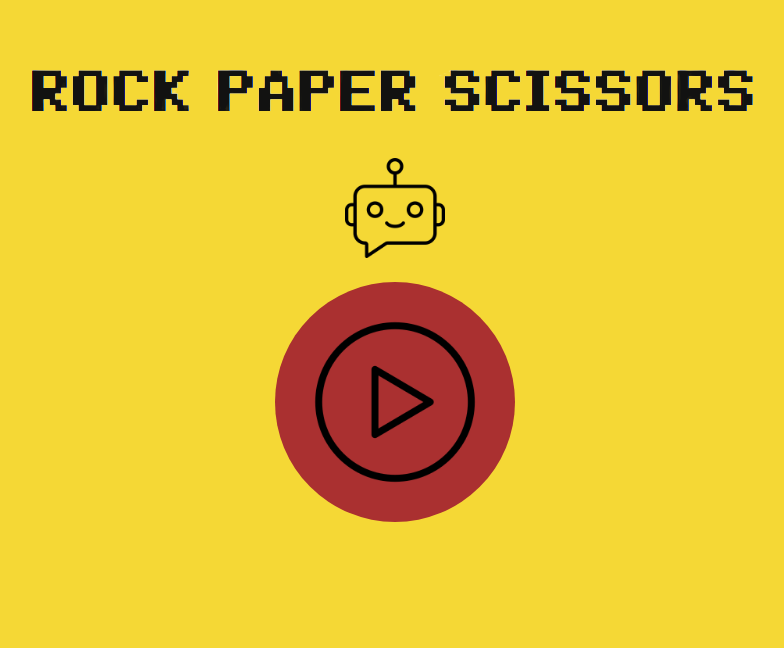
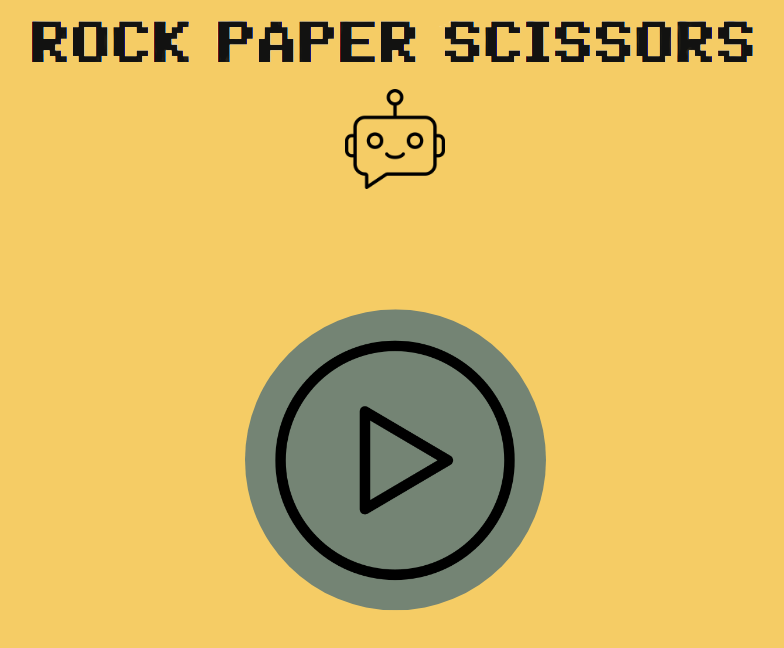
Before and after one commit to SanjotD/Rock-Paper-Scissors-, a plain HTML site: page index.html in a window 1280 px wide. Shown: the whole page, without its empty margins (245-1029 px from the left). Drawn offline with Linux system fonts and the light colour scheme.

Commit message:
-----------

```diff
--- a/style.css
+++ b/style.css
@@ -1,19 +1,19 @@
 html {
     text-align: center;
-    background-color: rgb(245, 216, 53) ;
+    background-color: rgb(245,204,101) ;
 }
 
 html:hover {
-    cursor: no-drop;
+    cursor: crosshair;
 }
 
 body {
-    padding: 50px;
+    padding: 20px;
     margin: auto;
 }
 
 img {
-    padding: 20px;
+    padding: 0.5px;
 }
 
 #playBtn:hover {
@@ -22,6 +22,7 @@ img {
 
 #botIcon {
     height: 100px;
+    padding: 20px;
 }
 
 #botOpt {
@@ -29,7 +30,9 @@ img {
 }
 
 #playBtn {
-    height: 200px;
-    background-color: rgb(170, 48, 48);
+    height: 300px;
+    margin-top: 6px;
+    background-color:rgb(116,132,116);
     border-radius: 50%;
+    transform: translate(-0%, 30%);
 }
```
